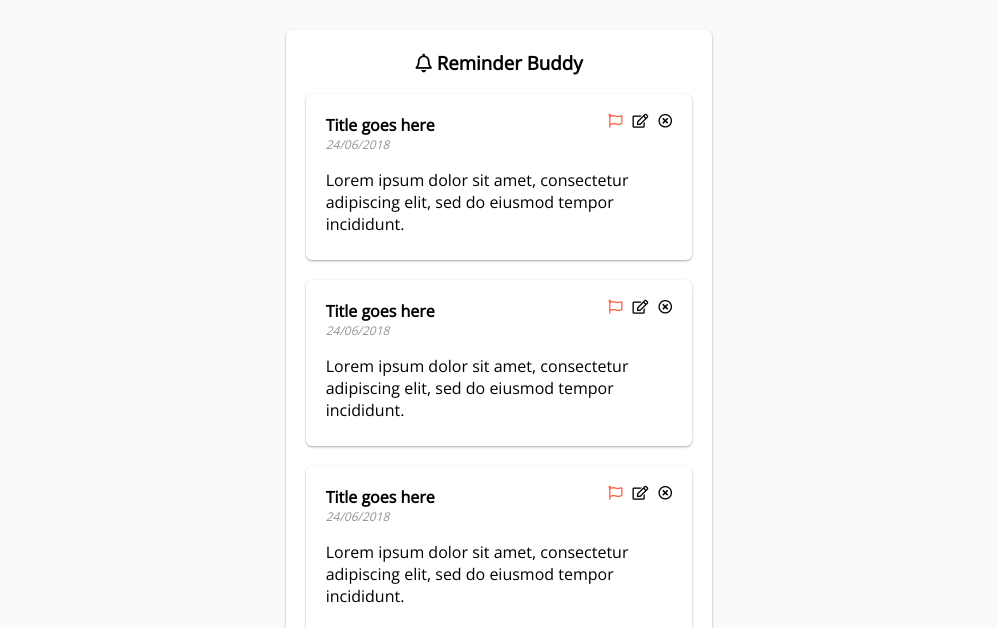
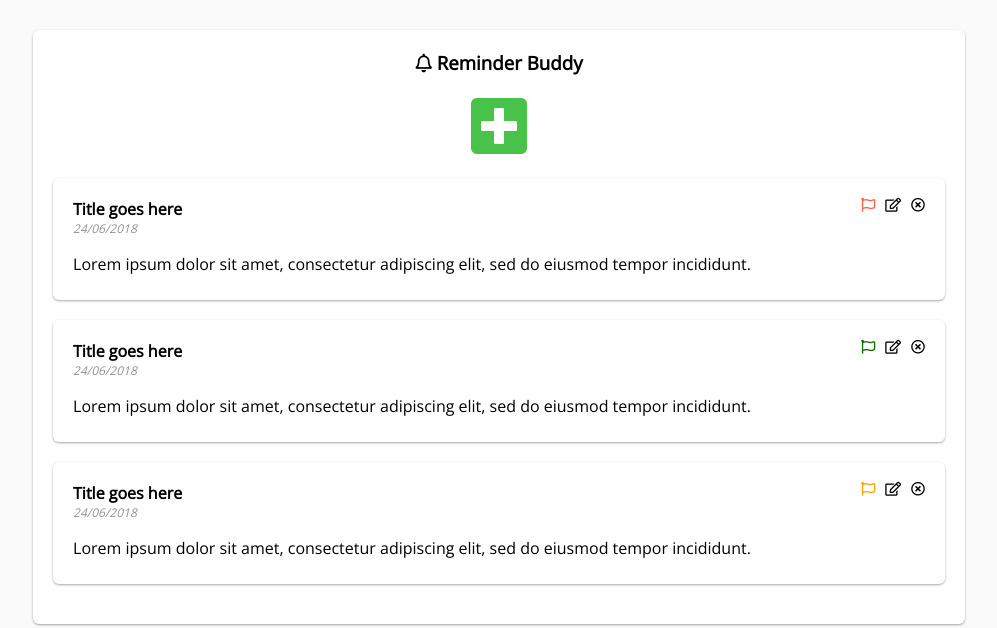
Before and after one commit to pawelklasa/reminder-project, a plain HTML site: page index.html in a window 1280 px wide. Shown: the top 628 px of the page, without its empty margins (141-1138 px from the left). Drawn offline with nearby package versions, Linux system fonts and the light colour scheme.

Commit message:
added big plus

```diff
--- a/index.html
+++ b/index.html
@@ -16,46 +16,9 @@
 
       <h3 class="main-title"><i class="far fa-bell"></i> Reminder Buddy</h3>
 
-      <div class="item-holder">
-        <div class="item card-item">
-          <h4>Title goes here</h4>
-          <i class="far fa-times-circle fa-sm close"></i>
-          <i class="far fa-edit fa-sm edit"></i>
-          <i class="far fa-flag fa-sm priority" style="color:Tomato"></i>
-          <p class="no-p-margin date">24/06/2018</p>
-          <p>Lorem ipsum dolor sit amet, consectetur adipiscing elit, sed do
-            eiusmod tempor incididunt.</p>
-        </div>
-      </div>
+      <div class="add"><i class="fas fa-plus-square fa-4x" style="color: rgb(72, 194, 72)"></i></div>
 
-      <div class="item-holder">
-          <div class="item card-item">
-            <h4>Title goes here</h4>
-            <i class="far fa-times-circle fa-sm close"></i>
-            <i class="far fa-edit fa-sm edit"></i>
-            <i class="far fa-flag fa-sm priority" style="color:Tomato"></i>
-            <p class="no-p-margin date">24/06/2018</p>
-            <p>Lorem ipsum dolor sit amet, consectetur adipiscing elit, sed do
-              eiusmod tempor incididunt.</p>
-          </div>
-        </div>
-
-        <div class="item-holder">
-            <div class="item card-item">
-              <h4>Title goes here</h4>
-              <i class="far fa-times-circle fa-sm close"></i>
-              <i class="far fa-edit fa-sm edit"></i>
-              <i class="far fa-flag fa-sm priority" style="color:Tomato"></i>
-              <p class="no-p-margin date">24/06/2018</p>
-              <p>Lorem ipsum dolor sit amet, consectetur adipiscing elit, sed do
-                eiusmod tempor incididunt.</p>
-            </div>
-          </div>
-
-      <hr>
-      <h3>Add your reminder below:</h3>
-
-      <form action="#">
+      <!-- <form action="#">
         <p>Title:</p>
         <input class="input" type="text" name="firstname" value="">
         <br>
@@ -75,6 +38,44 @@
         <input class="btn" type="submit" value="Add Reminder">
       </form>
 
+      <hr>
+-->
+      <div class="item-holder">
+        <div class="item card-item">
+          <h4>Title goes here</h4>
+          <i class="far fa-times-circle fa-sm close"></i>
+          <i class="far fa-edit fa-sm edit"></i>
+          <i class="far fa-flag fa-sm priority" style="color:Tomato"></i>
+          <p class="no-p-margin date">24/06/2018</p>
+          <p>Lorem ipsum dolor sit amet, consectetur adipiscing elit, sed do
+            eiusmod tempor incididunt.</p>
+        </div>
+      </div>
+
+      <div class="item-holder">
+          <div class="item card-item">
+            <h4>Title goes here</h4>
+            <i class="far fa-times-circle fa-sm close"></i>
+            <i class="far fa-edit fa-sm edit"></i>
+            <i class="far fa-flag fa-sm priority" style="color:rgb(15, 107, 3)"></i>
+            <p class="no-p-margin date">24/06/2018</p>
+            <p>Lorem ipsum dolor sit amet, consectetur adipiscing elit, sed do
+              eiusmod tempor incididunt.</p>
+          </div>
+        </div>
+
+        <div class="item-holder">
+            <div class="item card-item">
+              <h4>Title goes here</h4>
+              <i class="far fa-times-circle fa-sm close"></i>
+              <i class="far fa-edit fa-sm edit"></i>
+              <i class="far fa-flag fa-sm priority" style="color:Orange"></i>
+              <p class="no-p-margin date">24/06/2018</p>
+              <p>Lorem ipsum dolor sit amet, consectetur adipiscing elit, sed do
+                eiusmod tempor incididunt.</p>
+            </div>
+          </div>
+
     </div>
     <div class="brand"><p class="no-p-margin"><i class="fab fa-github"></i> pav_ka</p></div>
 
--- a/style.css
+++ b/style.css
@@ -7,7 +7,7 @@ body {
 
 .container {
   display: grid;
-  grid-auto-columns: 1fr;
+  grid-auto-columns: 0.5fr, 1fr, 0.5fr;
   grid-auto-rows: 1fr, 100px;
   margin-top: 30px;
   grid-template-areas:
@@ -111,6 +111,11 @@ p {
   color: #919191;
 }
 
+.add {
+  margin-bottom: 20px;
+  text-align: center;
+}
+
 @media screen and (max-width: 600px) {
   .container {
     display: grid;
```
